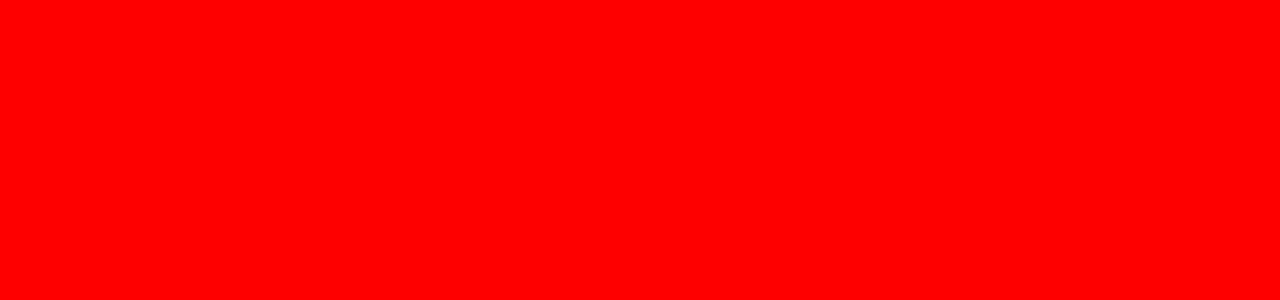
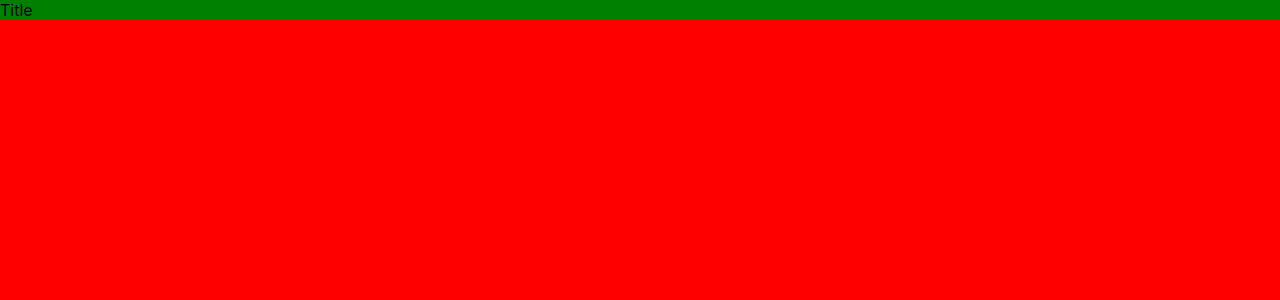
Before and after one commit to Joshua-Hadlock/capstone-project, a React (Create React App) app in the folder client/: page /title in a window 1280 px wide. Before the commit this address had no page. Shown: the top 300 px of the page. Built offline with nearby package versions, Linux system fonts and the light colour scheme.

Commit message:
titlePage not loading

```diff
--- a/client/src/App.js
+++ b/client/src/App.js
@@ -7,6 +7,7 @@ import React, { useState } from "react";
 
 // import pages
 import Testing from './pages/test';
+import TitlePage from './pages/titlePage';
 
 
 
@@ -17,6 +18,7 @@ function App() {
       <Router>
         <Routes>
           <Route exact path="/" element={<Testing />}></Route>
+          <Route exact path="/title" element={<TitlePage />}></Route>
         </Routes>
       </Router>
     )
--- /dev/null
+++ b/client/src/pages/titlePage.js
@@ -0,0 +1,5 @@
+export default function TitlePage() {
+    return (
+        <div>Title</div>
+    )
+}
--- a/client/src/style/css/style.css
+++ b/client/src/style/css/style.css
@@ -2,4 +2,8 @@ body {
   background-color: red;
 }
 
+div {
+  background-color: green;
+}
+
 /*# sourceMappingURL=style.css.map */
--- a/client/src/style/scss/style.scss
+++ b/client/src/style/scss/style.scss
@@ -1,3 +1,6 @@
 body {
     background-color: red;
 }
+div {
+    background-color: green;
+}
```
Also changed, not shown: 2 other files (tests, documents, lock files or other folders).
